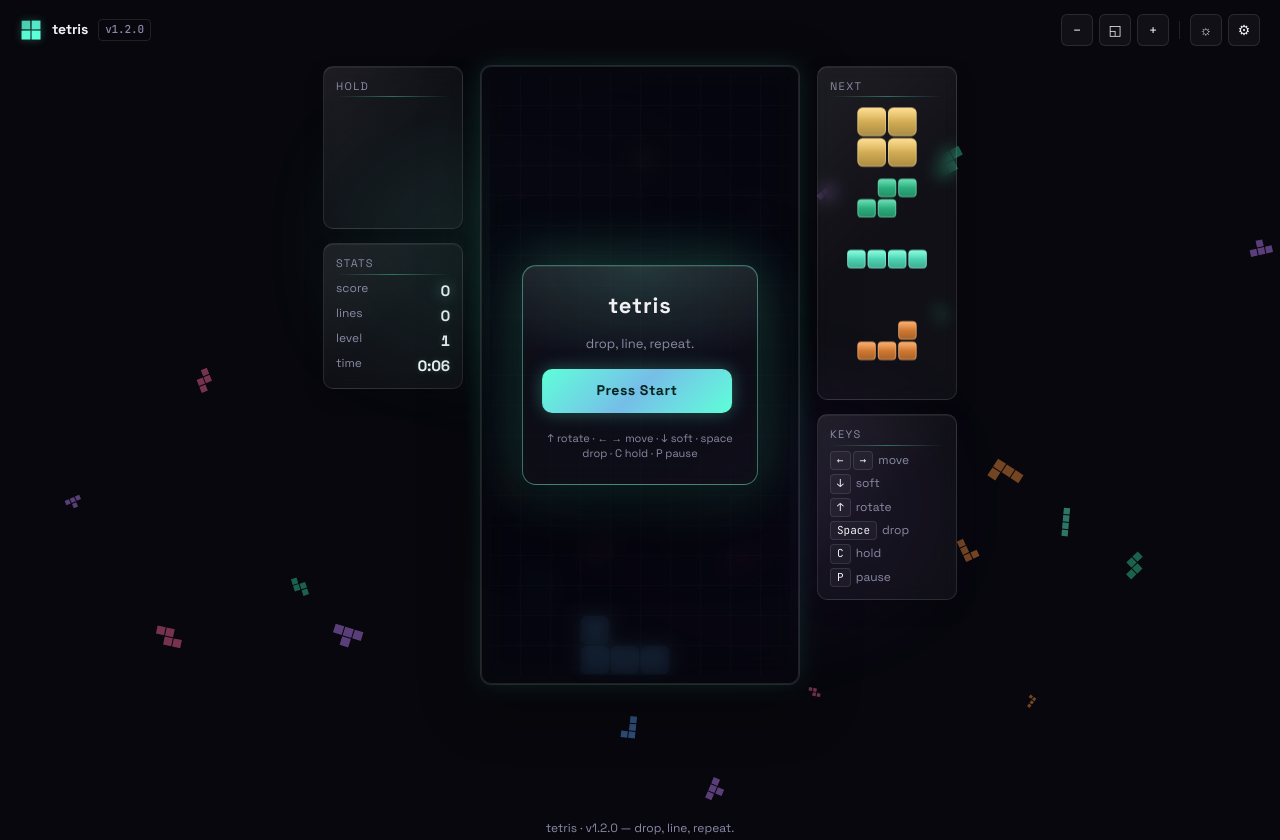
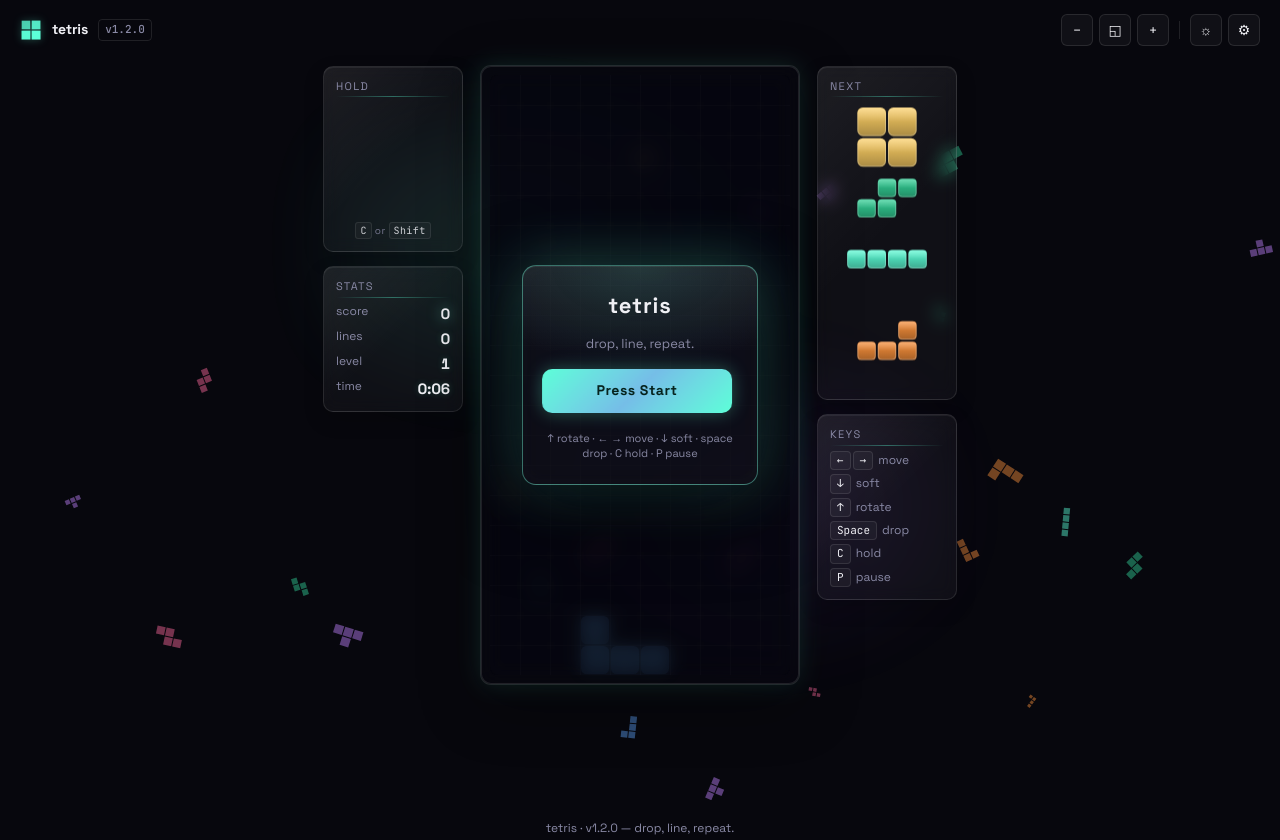
Before and after one commit to paulfxyz/tetris, a PHP site: page / in a window 1280 px wide. Shown: the top 840 px of the page. Run offline with PHP 8.4, Linux system fonts and the light colour scheme.

Commit message:
ui: hold-box hint, brand reloads, version links to release, friendlier placeholders
- HUD hold-block now shows 'C or Shift' on desktop / 'tap H' on touch devices
- Logo (.brand) now reloads the page; version badge links to GitHub release tag
- Score-save modal placeholders: 'John Doe' (name), 'I'm a Tetris fan' (tagline)
- SW cache -> tetris-v1.2.2 to force refresh

```diff
--- a/public/css/base.css
+++ b/public/css/base.css
@@ -34,11 +34,14 @@ body {
   padding: 14px 20px;
   padding-top: max(14px, env(safe-area-inset-top));
 }
+.brand-group { display: inline-flex; align-items: center; gap: 10px; }
 .brand {
   display: inline-flex; align-items: center; gap: 10px;
   text-decoration: none; color: var(--color-text);
   font-weight: 700; letter-spacing: -.01em;
+  cursor: pointer;
 }
+.brand:hover { opacity: .85; }
 .brand svg { color: var(--color-accent); }
 .brand-version {
   font-family: 'JetBrains Mono', monospace;
@@ -47,7 +50,10 @@ body {
   padding: 2px 6px;
   border: 1px solid var(--color-border);
   border-radius: 4px;
+  text-decoration: none;
+  transition: color .15s ease, border-color .15s ease;
 }
+.brand-version:hover { color: var(--color-text); border-color: var(--color-text-muted); }
 .topbar-actions { display: flex; align-items: center; gap: 6px; }
 .iconbtn {
   height: 32px; min-width: 32px; padding: 0 8px;
--- a/public/css/game.css
+++ b/public/css/game.css
@@ -29,6 +29,29 @@
 .hud-block canvas {
   display: block; width: 100%; height: auto;
   image-rendering: pixelated;
+}
+.hud-hint {
+  margin-top: 6px;
+  font-size: 10px;
+  letter-spacing: .04em;
+  color: var(--color-text-muted);
+  text-align: center;
+  line-height: 1.3;
+  opacity: .85;
+}
+.hud-hint kbd {
+  font-family: 'JetBrains Mono', monospace;
+  font-size: 10px;
+  padding: 1px 4px;
+  border: 1px solid var(--color-border);
+  border-radius: 3px;
+  background: var(--color-surface);
+}
+/* Show mobile hint only on coarse pointers (touch), desktop hint on fine pointers */
+.hud-hint .hint-mobile { display: none; }
+@media (pointer: coarse) {
+  .hud-hint .hint-desktop { display: none; }
+  .hud-hint .hint-mobile { display: inline; }
 }
 .stats { margin: 0; display: grid; grid-template-columns: auto 1fr; gap: 4px 10px; }
 .stats dt { color: var(--color-text-muted); font-size: 12px; }
--- a/public/index.html
+++ b/public/index.html
@@ -21,7 +21,8 @@
 
   <!-- Top bar -->
   <header class="topbar">
-    <a class="brand" href="#" aria-label="tetris home">
+    <div class="brand-group">
+      <a class="brand" href="/" aria-label="tetris — reload" title="Reload">
         <svg width="22" height="22" viewBox="0 0 24 24" fill="none" aria-hidden="true">
           <rect x="2" y="2" width="9" height="9" fill="currentColor"/>
           <rect x="13" y="2" width="9" height="9" fill="currentColor" opacity=".6"/>
@@ -29,8 +30,9 @@
           <rect x="13" y="13" width="9" height="9" fill="currentColor" opacity=".8"/>
         </svg>
         <span>tetris</span>
-      <span class="brand-version">v1.2.0</span>
       </a>
+      <a class="brand-version" href="https://github.com/paulfxyz/tetris/releases/tag/v1.2.0" target="_blank" rel="noopener" title="View this release on GitHub">v1.2.0</a>
+    </div>
     <nav class="topbar-actions">
       <button class="iconbtn" id="btn-zoom-out" title="Zoom out" aria-label="Zoom out">−</button>
       <button class="iconbtn" id="btn-zoom-reset" title="Fit to screen" aria-label="Fit">◱</button>
@@ -50,6 +52,10 @@
         <div class="hud-block">
           <div class="hud-label">hold</div>
           <canvas id="hold-canvas" width="96" height="96" aria-label="held piece"></canvas>
+          <div class="hud-hint" aria-hidden="true">
+            <span class="hint-desktop"><kbd>C</kbd> or <kbd>Shift</kbd></span>
+            <span class="hint-mobile">tap <kbd>H</kbd></span>
+          </div>
         </div>
         <div class="hud-block">
           <div class="hud-label">stats</div>
@@ -173,8 +179,8 @@
         <span><strong id="go-time">0:00</strong></span>
       </p>
 
-      <label class="row"><span>Name</span><input name="name" maxlength="32" required placeholder="Paul" autocomplete="off" /></label>
-      <label class="row"><span>Tagline</span><input name="tagline" maxlength="64" placeholder="just one more line…" autocomplete="off" /></label>
+      <label class="row"><span>Name</span><input name="name" maxlength="32" required placeholder="John Doe" autocomplete="off" /></label>
+      <label class="row"><span>Tagline</span><input name="tagline" maxlength="64" placeholder="I'm a Tetris fan" autocomplete="off" /></label>
       <label class="row"><span>Email</span><input name="email" type="email" maxlength="120" placeholder="you@example.com" autocomplete="off" /></label>
 
       <p class="hint" id="go-status"></p>
--- a/public/sw.js
+++ b/public/sw.js
@@ -1,7 +1,7 @@
 // tetris — service worker
 // Cache-first for the small static bundle so the game works offline.
 
-const CACHE = 'tetris-v1.2.1';
+const CACHE = 'tetris-v1.2.2';
 const ASSETS = [
   './',
   'index.html',
```
Lines whose indentation alone changed are shown as unchanged.
